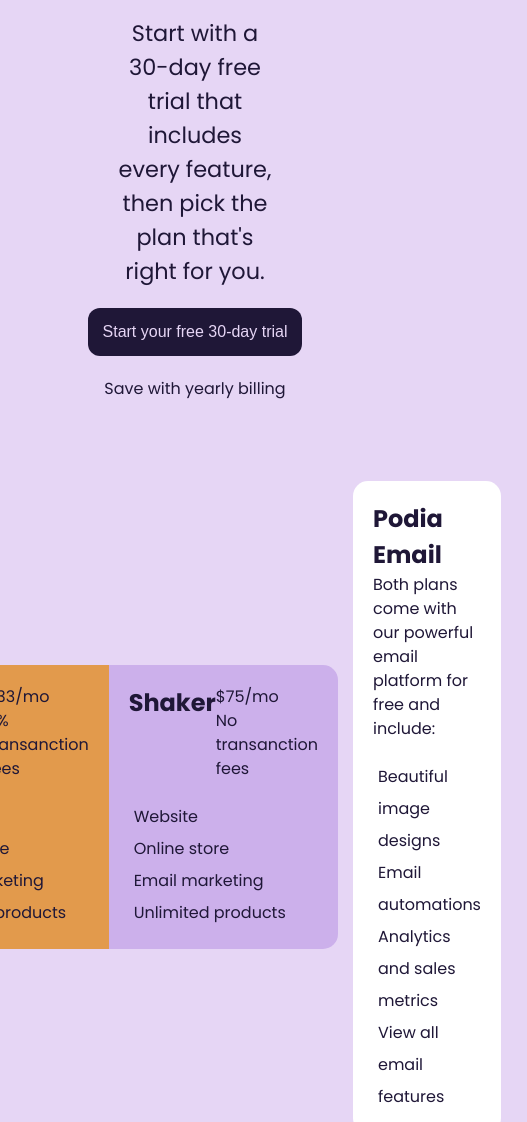
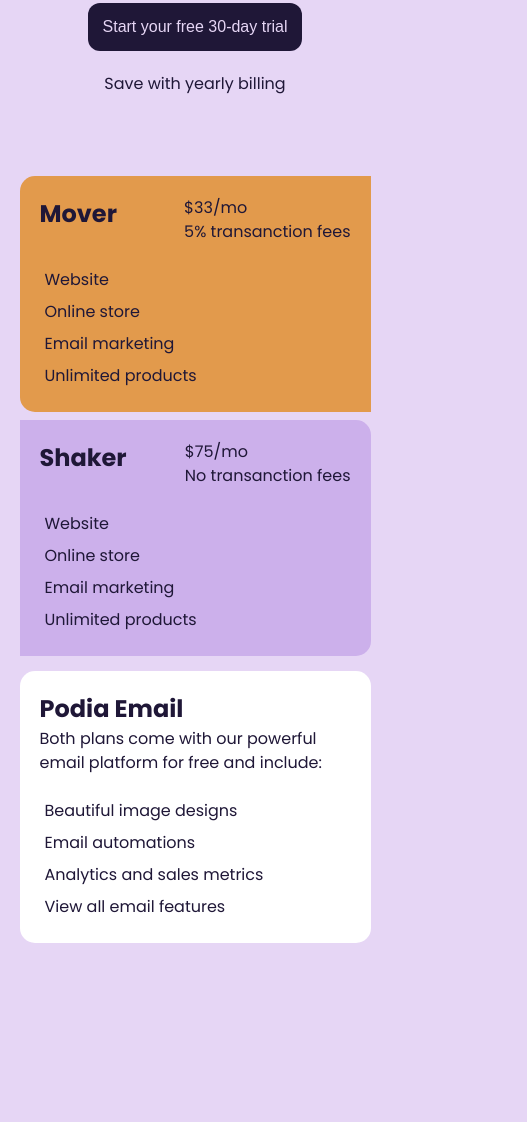
Before and after one commit to omoaruna/podia-replica, a plain HTML site: page index.html in a window 390 px wide. Shown: the part 673-1795 px from the top of the page, 527 px wide, since content can reach past the window. After the commit the page ends 1616 px from the top, so only its background shows below. Drawn offline with Linux system fonts and the light colour scheme.

Commit message:
Add media queries to make page responsive

```diff
--- a/style.css
+++ b/style.css
@@ -139,3 +139,40 @@ ul.left-links,
     display: flex;
     justify-content: space-between;
 }
+@media(max-width: 425px){
+    nav{
+        display: none;
+    }
+
+    .card-container,
+    .card-container > *{
+        flex-direction: column;
+        flex-basis: 100%;
+    }
+
+    .plans{
+        width: 100%;
+        border: transparent;
+        border-radius: 15px;
+        gap: 8px;
+    }
+    .hero-content h1,
+    .hero-content p:nth-of-type(1){
+        width : 100%;
+    }
+}
+
+@media(max-width: 770px){
+    nav{
+        display: none;
+    }
+    .card-container{
+        flex-direction: column;
+    }
+    .card.card-content{
+        gap: 25px;
+    }
+    .hero-content{
+        width: 100%;
+    }
+}
```
